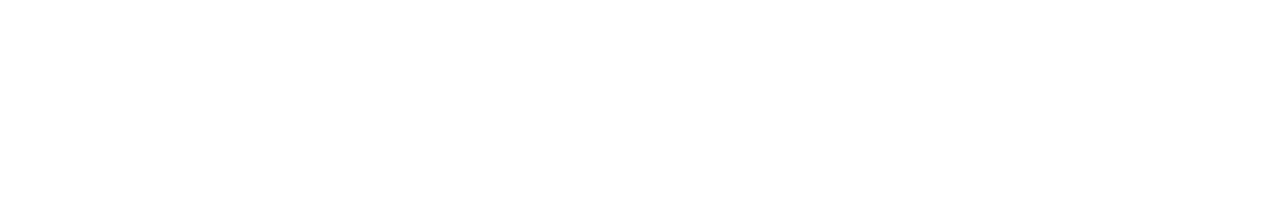
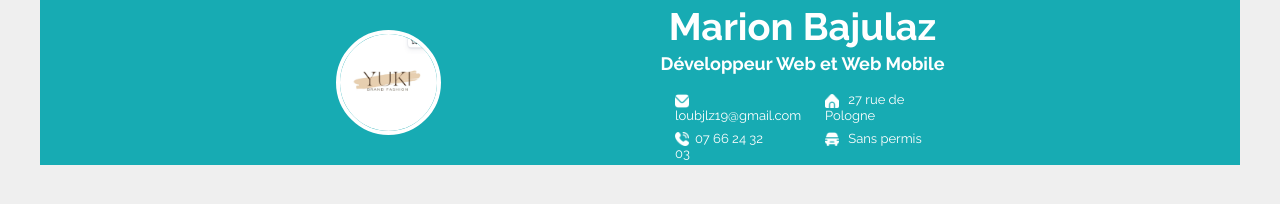
Before and after one commit to loubjlz19/Devoir-Bilan-Marion-Bajulaz, a plain HTML site: page index.html in a window 1280 px wide. Drawn offline with Linux system fonts and the light colour scheme.

Commit message:
Mise en page de l'en-tête du CV

```diff
--- a/index.html
+++ b/index.html
@@ -0,0 +1,47 @@
+<!DOCTYPE html>
+<html lang="en">
+<head>
+    <meta charset="UTF-8">
+    <meta name="viewport" content="width=device-width, initial-scale=1.0">
+    <link rel="preconnect" href="https://fonts.googleapis.com">
+    <link rel="preconnect" href="https://fonts.gstatic.com" crossorigin>
+    <link href="https://fonts.googleapis.com/css2?family=Lato:ital,
+    wght@0,100;0,300;0,400;0,700;0,900;1,100;1,300;1,400;1,700;1,900&family=Raleway:ital,wght@0,100..900;1,100..900&family=Roboto:ital,wght@0,100..900;1,100..900&display=swap" rel="stylesheet">
+    <link rel="preconnect" href="https://fonts.googleapis.com">
+    <link rel="preconnect" href="https://fonts.gstatic.com" crossorigin>
+    <link href="https://fonts.googleapis.com/css2?family=Lato:ital,wght@0,
+    100;0,300;0,400;0,700;0,900;1,100;1,300;1,400;1,700;1,900&family=Raleway:ital,wght@0,100..900;1,100..900&family=Roboto:ital,wght@0,100..900;1,100..900&display=swap" rel="stylesheet">
+    <title>CV - Marion Bajulaz</title>
+    <link rel="stylesheet" href="pages/css/style.css">
+</head>
+
+<body>
+    <header>
+    <div class="entête">
+        <div class="photo">
+            <img src="pages/images/photo-moi.png" alt="Portrait de Marion">
+        </div>
+
+        <div class="bloc-texte">
+            <h1>Marion Bajulaz</h1>
+            <h2>Développeur Web et Web Mobile</h2>
+
+            <div class="coordonnees">
+                <p><img src="pages/images/icones/enveloppe.png"> loubjlz19@gmail.com</p>
+                <p><img src="pages/images/icones/maison.png"> 27 rue de Pologne</p>
+                <p><img src="pages/images/icones/appel-telephonique.png">07 66 24 32 03</p>
+                <p><img src="pages/images/icones/voiture-arriere.png"> Sans permis</p>
+            </div>
+        </div>
+    </div>
+    </header>
+
+    <main>
+
+    </main>
+
+    <footer>
+
+    </footer>
+</body>
+</html>
--- a/pages/css/style.css
+++ b/pages/css/style.css
@@ -5,30 +5,50 @@
 body {
     margin: 0;
     background-color: #efefef;
+    font-family: "Raleway", sans-serif;
+}
+
+h1,
+h2 {
+    margin: 0;
+    font-family: "Raleway", sans-serif;
+}
+
+
+* {
+    box-sizing: border-box;
+}
+
+body {
+    margin: 0;
+    background-color: #efefef;
+    font-family: "Raleway", sans-serif;
 }
 
 header {
     max-width: 1200px;
+    height: 165px;
     margin: 0 auto;
-    background-color: #1ca9b0;
+    background-color: #17abb3;
+    color: white;
 }
 
-.entete {
-    min-height: 220px;
+.entête {
+    height: 100%;
     display: flex;
     align-items: center;
     justify-content: center;
-    gap: 300px;
-    padding: 32px 70px;
+    gap: 220px;
+    padding: 0 70px;
 }
 
 .photo {
-    width: 150px;
-    height: 150px;
-    border: 5px solid white;
+    width: 105px;
+    height: 105px;
+    flex-shrink: 0;
+    border: 4px solid white;
     border-radius: 50%;
     overflow: hidden;
-    flex-shrink: 0;
 }
 
 .photo img {
@@ -37,30 +57,42 @@ header {
     object-fit: cover;
 }
 
-.identite h1 {
-    margin: 0;
-    font-size: 52px;
-    font-weight: bold;
+.bloc-texte {
+    text-align: center;
 }
 
-.identite h2 {
-    margin: 8px 0 26px;
-    font-size: 24px;
+.bloc-texte h1 {
+    margin: 0;
+    font-size: 38px;
+    font-weight: 700;
+}
+
+.bloc-texte h2 {
+    margin: 4px 0 18px;
+    font-size: 18px;
+    font-weight: 700;
 }
 
 .coordonnees {
-    display: grid;
-    grid-template-columns: 1fr 1fr;
-    gap: 12px 55px;
-    font-size: 16px;
+    display: flex;
+    flex-wrap: wrap;
+    justify-content: center;
+    width: 280px;
+    gap: 8px 45px;
+    margin: 0 auto;
+    font-size: 13px;
+    text-align: left;
 }
 
 .coordonnees p {
+    width: 105px;
     margin: 0;
 }
 
-.coordonnees span {
-    display: inline-block;
-    width: 20px;
-    font-weight: bold;
+.coordonnees img {
+    width: 14px;
+    height: 14px;
+    margin-right: 6px;
+    vertical-align: middle;
+    color:#efefef;
 }
```
Also changed, not shown: pages/images/icones/appel-telephonique.png (added), pages/images/icones/enveloppe.png (added), pages/images/icones/maison.png (added), pages/images/icones/voiture-arriere.png (added), pages/images/photo-moi.png (added).
